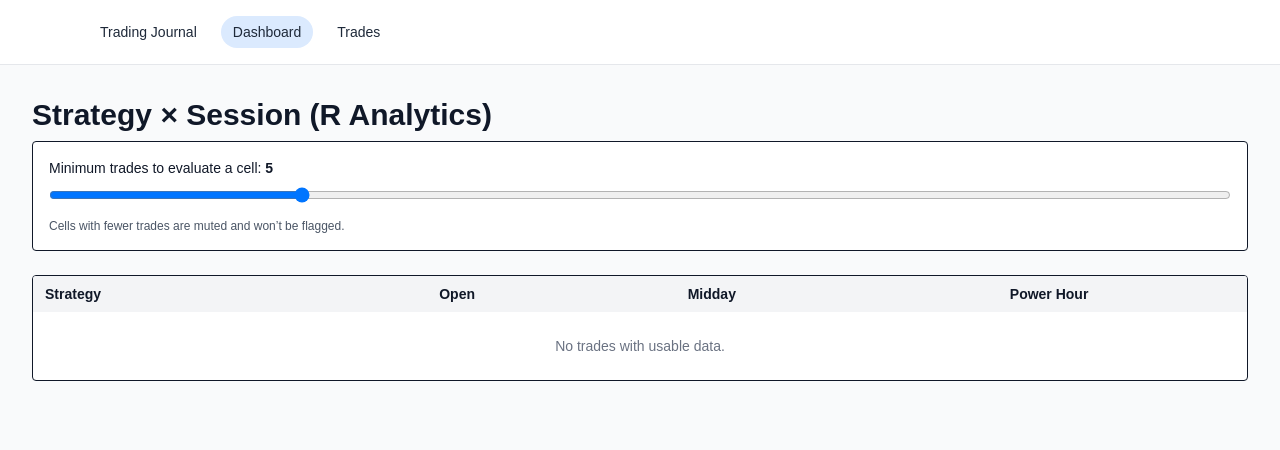
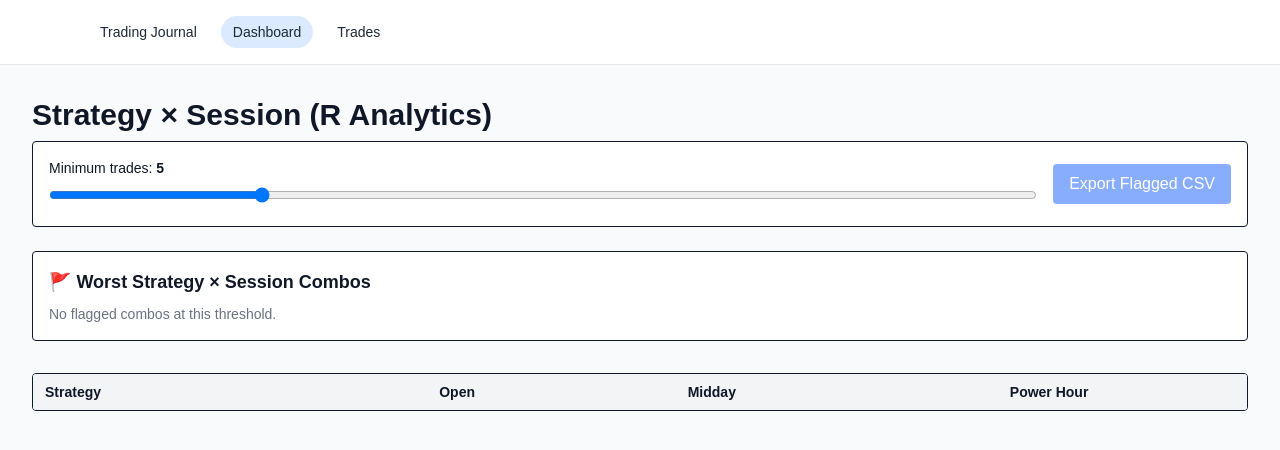
Before and after one commit to jorgemancipe/trading-journal, a Next.js app: page /dashboard in a window 1280 px wide. Shown: the top 450 px of the page. Built offline with nearby package versions, Linux system fonts and the light colour scheme.

Commit message:
Refactor DashboardPage with min-trades control

```diff
--- a/app/dashboard/page.tsx
+++ b/app/dashboard/page.tsx
@@ -1,10 +1,13 @@
-"use client";"use";
+"use client";
+
 import { useMemo, useState } from "react";
 import { useTrades } from "../context/TradesContext";
 
-/* ---------- session helpers ---------- */
+/* ---------- config ---------- */
 
 type Session = "Open" | "Midday" | "Power Hour";
+
+/* ---------- helpers ---------- */
 
 function getSessionFromDate(dateStr: string): Session | null {
   const d = new Date(dateStr);
@@ -26,12 +29,21 @@ function cellColor(avgR: number | null, count: number, minTrades: number) {
   return "bg-gray-100 text-gray-600";
 }
 
+function downloadCSV(rows: string[][], filename: string) {
+  const csv = rows.map((r) => r.join(",")).join("\n");
+  const blob = new Blob([csv], { type: "text/csv;charset=utf-8;" });
+  const url = URL.createObjectURL(blob);
+  const a = document.createElement("a");
+  a.href = url;
+  a.download = filename;
+  a.click();
+  URL.revokeObjectURL(url);
+}
+
 /* ---------- page ---------- */
 
 export default function DashboardPage() {
   const { trades } = useTrades();
-
-  // ✅ NEW: Adjustable min-trades threshold
   const [minTrades, setMinTrades] = useState(5);
 
   const validTrades = useMemo(
@@ -74,16 +86,59 @@ export default function DashboardPage() {
     return map;
   }, [validTrades]);
 
+  const worstCombos = useMemo(() => {
+    const rows: {
+      strategy: string;
+      session: Session;
+      avgR: number;
+      trades: number;
+    }[] = [];
+
+    for (const [strategy, row] of matrix.entries()) {
+      for (const [session, cell] of row.entries()) {
+        const avgR = cell.totalR / cell.count;
+        if (avgR < 0 && cell.count >= minTrades) {
+          rows.push({
+            strategy,
+            session,
+            avgR,
+            trades: cell.count,
+          });
+        }
+      }
+    }
+
+    return rows.sort((a, b) => a.avgR - b.avgR);
+  }, [matrix, minTrades]);
+
+  function exportFlaggedCSV() {
+    if (worstCombos.length === 0) return;
+
+    const rows = [
+      ["Strategy", "Session", "Avg R", "Trades", "Reason"],
+      ...worstCombos.map((c) => [
+        c.strategy,
+        c.session,
+        c.avgR.toFixed(2),
+        String(c.trades),
+        "Negative expectancy with sufficient sample",
+      ]),
+    ];
+
+    downloadCSV(rows, "worst-strategy-session-combos.csv");
+  }
+
   return (
     <main className="min-h-screen bg-gray-50 p-8 text-gray-900">
       <h1 className="text-3xl font-bold mb-2">
         Strategy × Session (R Analytics)
       </h1>
 
-      {/* ✅ Min-trades control */}
-      <div className="bg-white border rounded p-4 mb-6">
+      {/* Controls */}
+      <div className="bg-white border rounded p-4 mb-6 flex items-center justify-between gap-4">
+        <div className="flex-1">
           <label className="block text-sm font-medium mb-2">
-          Minimum trades to evaluate a cell: <strong>{minTrades}</strong>
+            Minimum trades: <strong>{minTrades}</strong>
           </label>
           <input
             type="range"
@@ -93,11 +148,54 @@ export default function DashboardPage() {
             onChange={(e) => setMinTrades(Number(e.target.value))}
             className="w-full"
           />
-        <p className="text-xs text-gray-600 mt-2">
-          Cells with fewer trades are muted and won’t be flagged.
-        </p>
         </div>
 
+        <button
+          onClick={exportFlaggedCSV}
+          disabled={worstCombos.length === 0}
+          className="px-4 py-2 bg-blue-600 text-white rounded disabled:opacity-50"
+        >
+          Export Flagged CSV
+        </button>
+      </div>
+
+      {/* Auto-summary */}
+      <div className="bg-white border rounded p-4 mb-8">
+        <h2 className="text-lg font-semibold mb-2">
+          🚩 Worst Strategy × Session Combos
+        </h2>
+
+        {worstCombos.length === 0 ? (
+          <div className="text-sm text-gray-500">
+            No flagged combos at this threshold.
+          </div>
+        ) : (
+          <table className="min-w-full text-sm">
+            <thead className="bg-gray-100">
+              <tr>
+                <th className="px-3 py-2 text-left">Strategy</th>
+                <th className="px-3 py-2 text-left">Session</th>
+                <th className="px-3 py-2 text-right">Avg R</th>
+                <th className="px-3 py-2 text-right">Trades</th>
+              </tr>
+            </thead>
+            <tbody>
+              {worstCombos.map((c, i) => (
+                <tr key={i} className="border-t">
+                  <td className="px-3 py-2">{c.strategy}</td>
+                  <td className="px-3 py-2">{c.session}</td>
+                  <td className="px-3 py-2 text-right text-red-700 font-semibold">
+                    {c.avgR.toFixed(2)}
+                  </td>
+                  <td className="px-3 py-2 text-right">{c.trades}</td>
+                </tr>
+              ))}
+            </tbody>
+          </table>
+        )}
+      </div>
+
+      {/* Heatmap */}
       <div className="bg-white border rounded overflow-x-auto">
         <table className="min-w-full text-sm">
           <thead className="bg-gray-100">
@@ -115,9 +213,7 @@ export default function DashboardPage() {
               const row = matrix.get(strategy);
               return (
                 <tr key={strategy} className="border-t">
-                  <td className="px-3 py-2 font-medium whitespace-nowrap">
-                    {strategy}
-                  </td>
+                  <td className="px-3 py-2 font-medium">{strategy}</td>
                   {sessions.map((s) => {
                     const cell = row?.get(s);
                     const avgR =
@@ -125,10 +221,10 @@ export default function DashboardPage() {
                         ? cell.totalR / cell.count
                         : null;
 
-                    const shouldFlag =
+                    const flag =
                       avgR !== null &&
                       avgR < 0 &&
-                      cell!.count >= minTrades;
+                      (cell?.count ?? 0) >= minTrades;
 
                     return (
                       <td
@@ -138,44 +234,17 @@ export default function DashboardPage() {
                           cell?.count ?? 0,
                           minTrades
                         )} ${
-                          shouldFlag
-                            ? "border-2 border-red-500"
-                            : "border border-transparent"
+                          flag ? "border-2 border-red-500" : ""
                         }`}
-                        title={
-                          avgR === null
-                            ? "No trades"
-                            : `Avg R: ${avgR.toFixed(
-                                2
-                              )}, Trades: ${cell!.count}${
-                                shouldFlag ? " — Flagged" : ""
-                              }`
-                        }
                       >
-                        {avgR === null ? (
-                          "–"
-                        ) : (
-                          <>
-                            {avgR.toFixed(2)}
-                            {shouldFlag && <span className="ml-1">🚩</span>}
-                          </>
-                        )}
+                        {avgR === null ? "–" : avgR.toFixed(2)}
+                        {flag && <span className="ml-1">🚩</span>}
                       </td>
                     );
                   })}
                 </tr>
               );
             })}
-            {strategies.length === 0 && (
-              <tr>
-                <td
-                  colSpan={sessions.length + 1}
-                  className="px-4 py-6 text-center text-gray-500"
-                >
-                  No trades with usable data.
-                </td>
-              </tr>
-            )}
           </tbody>
         </table>
       </div>
```
Lines whose indentation alone changed are shown as unchanged.
